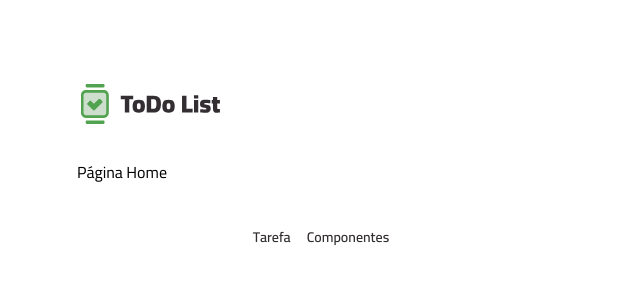
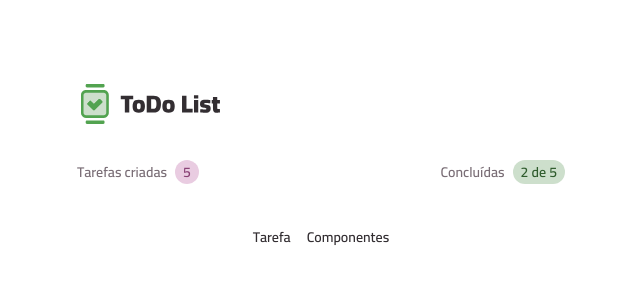
Before and after one commit to macedocmateus/ToDoList, a React (Vite) app: page / in a window 1280 px wide. Shown: the top 300 px of the page, without its empty margins (319-959 px from the left). Built offline with nearby package versions, Linux system fonts and the light colour scheme.

Commit message:
add tasks summary

```diff
--- /dev/null
+++ b/src/core-components/tasks-summary.tsx
@@ -0,0 +1,22 @@
+import Badge from '../components/badge'
+import Text from '../components/text'
+
+export default function TasksSummary() {
+  return (
+    <>
+      <div className="flex items-center gap-2">
+        <Text variant="body-sm-bold" className="!text-gray-300">
+          Tarefas criadas
+        </Text>
+        <Badge variant="secondary">5</Badge>
+      </div>
+
+      <div className="flex items-center gap-2">
+        <Text variant="body-sm-bold" className="!text-gray-300">
+          Concluídas
+        </Text>
+        <Badge variant="primary">2 de 5</Badge>
+      </div>
+    </>
+  )
+}
--- a/src/pages/page-home.tsx
+++ b/src/pages/page-home.tsx
@@ -1,5 +1,12 @@
 import Container from '../components/container'
+import TasksSummary from '../core-components/tasks-summary'
 
 export default function PageHome() {
-  return <Container>Página Home</Container>
+  return (
+    <Container as="article" className="space-y-3">
+      <header className="flex items-center justify-between">
+        <TasksSummary />
+      </header>
+    </Container>
+  )
 }
```
